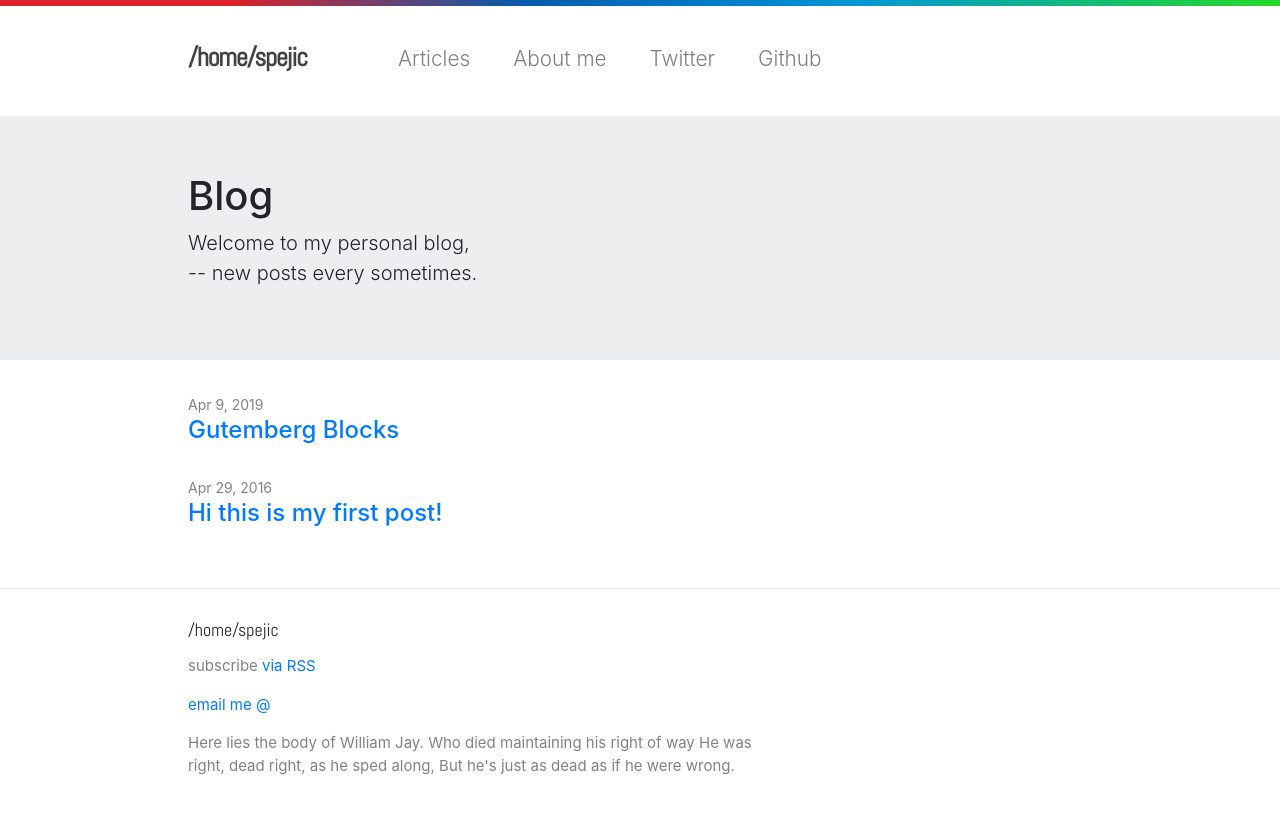
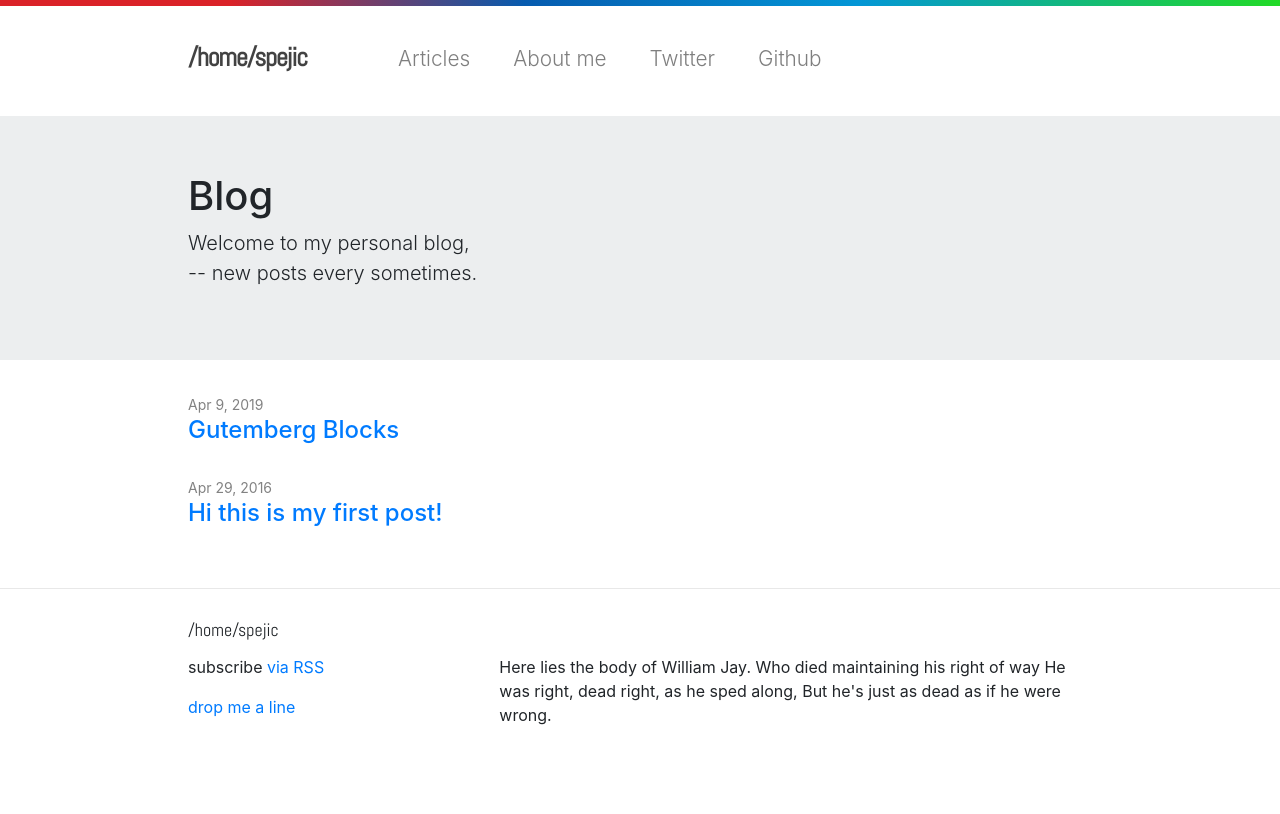
Before and after one commit to spejic88/spejic88.github.io, a Jekyll site: the page built from index.html, in a window 1280 px wide. Shown: the top 814 px of the page. Built offline with Jekyll 4.4.1, drawn with Linux system fonts in a browser that asks for light colours; some web fonts are replaced.

Commit message:
update #1

```diff
--- a/_includes/footer.html
+++ b/_includes/footer.html
@@ -4,13 +4,13 @@
 
     <h4 class="footer-heading">{{ site.title }}</h4>
 
-    <div class="footer-col-wrapper">
+    <div class="row">
       <div class="col-md-4">
         <ul class="contact-list">
           <li>
             <p class="rss-subscribe">subscribe <a href="{{ "/feed.xml" | prepend: site.baseurl }}">via RSS</a></p>
           </li>
-          <li><a href="mailto:{{ site.email }}">email me @</a></li>
+          <li><a href="mailto:{{ site.email }}">drop me a line</a></li>
         </ul>
       </div>
 
```
